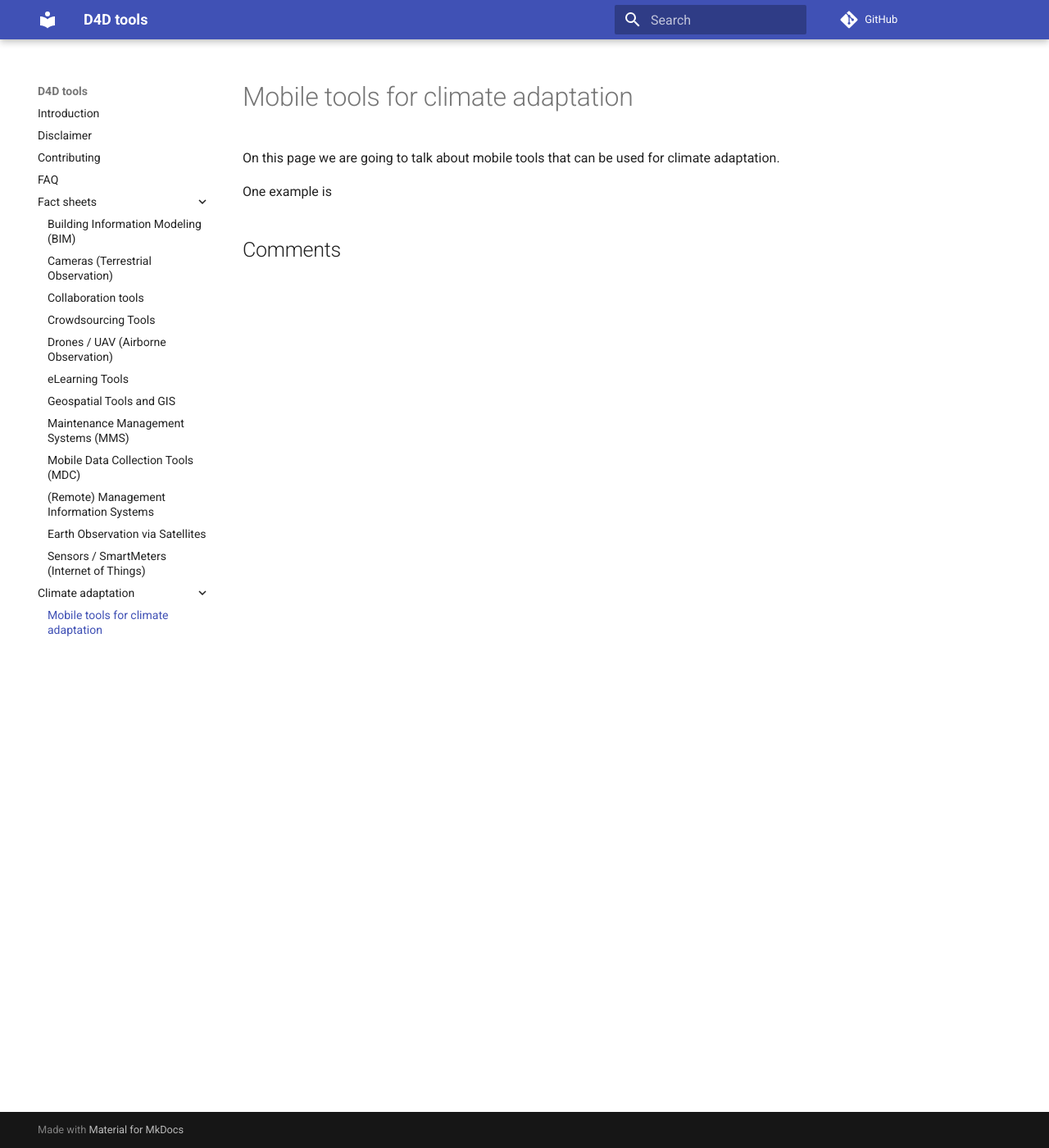
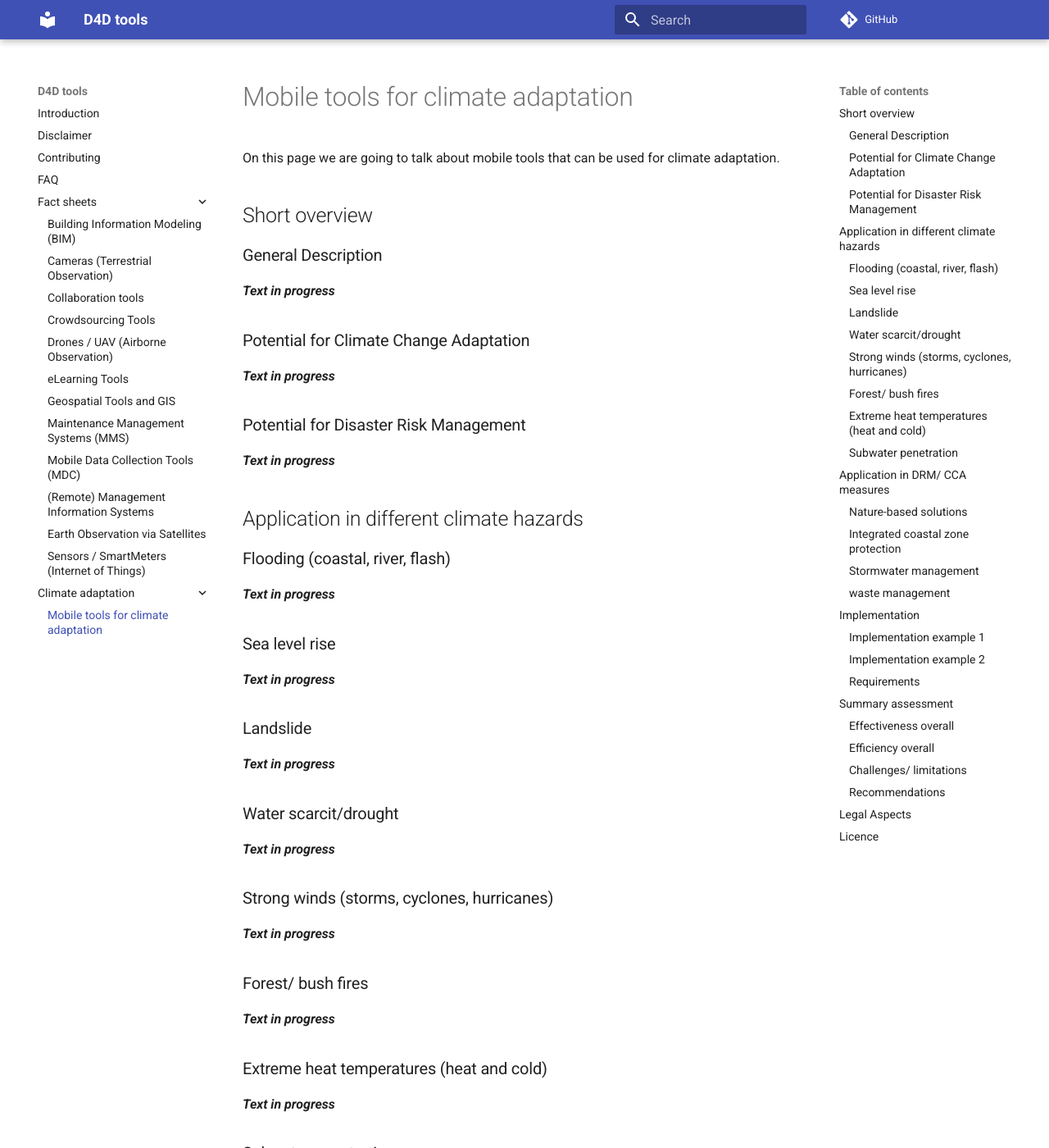
Before and after one commit to openkfw/d4dtools, an MkDocs documentation site: the page built from docs/climate-adaptation/mobile-tools.md, in a window 1280 px wide and 1400 px high. Shown: the whole window at 82% size. Built offline with MkDocs 1.6.1 and Material for MkDocs 9.7.7, drawn with Linux system fonts in a browser that asks for light colours; comment, search, counter and statistics services are not loaded; some of the changed text lies outside the part shown.

Commit message:
Update structure in mobile-tools.md

```diff
--- a/docs/climate-adaptation/mobile-tools.md
+++ b/docs/climate-adaptation/mobile-tools.md
@@ -6,4 +6,112 @@
 
 On this page we are going to talk about mobile tools that can be used for climate adaptation.
 
-One example is
+## Short overview
+
+### General Description
+
+***Text in progress***
+
+### Potential for Climate Change Adaptation
+
+***Text in progress***
+
+### Potential for Disaster Risk Management
+
+***Text in progress***
+
+## Application in different climate hazards
+
+### Flooding (coastal, river, flash)
+
+***Text in progress***
+
+### Sea level rise
+
+***Text in progress***
+
+### Landslide
+
+***Text in progress***
+
+### Water scarcit/drought
+
+***Text in progress***
+
+### Strong winds (storms, cyclones, hurricanes)
+
+***Text in progress***
+
+### Forest/ bush fires
+
+***Text in progress***
+
+### Extreme heat temperatures (heat and cold)
+
+***Text in progress***
+
+### Subwater penetration
+
+***Text in progress***
+
+## Application in DRM/ CCA measures
+
+### Nature-based solutions
+
+***Text in progress***
+
+### Integrated coastal zone protection
+
+***Text in progress***
+
+### Stormwater management
+
+***Text in progress***
+
+### waste management
+
+***Text in progress***
+
+## Implementation
+
+### Implementation example 1
+
+***Text in progress***
+
+### Implementation example 2
+
+***Text in progress***
+
+### Requirements
+
+***Text in progress***
+
+## Summary assessment
+
+### Effectiveness overall
+
+***Text in progress***
+
+### Efficiency overall
+
+***Text in progress***
+
+### Challenges/ limitations
+
+***Text in progress***
+
+### Recommendations
+
+***Text in progress***
+
+## Legal Aspects
+
+***Text in progress***
+
+## Licence
+
+![](https://i.creativecommons.org/l/by-nc-sa/4.0/88x31.png)
+
+This work is licensed under a [Creative Commons Attribution-NonCommercial-ShareAlike 4.0 International License (CC BY-NC-SA 4.0)](https://creativecommons.org/licenses/by-nc-sa/4.0/).
+
+[Disclaimer](disclaimer.md)
```
